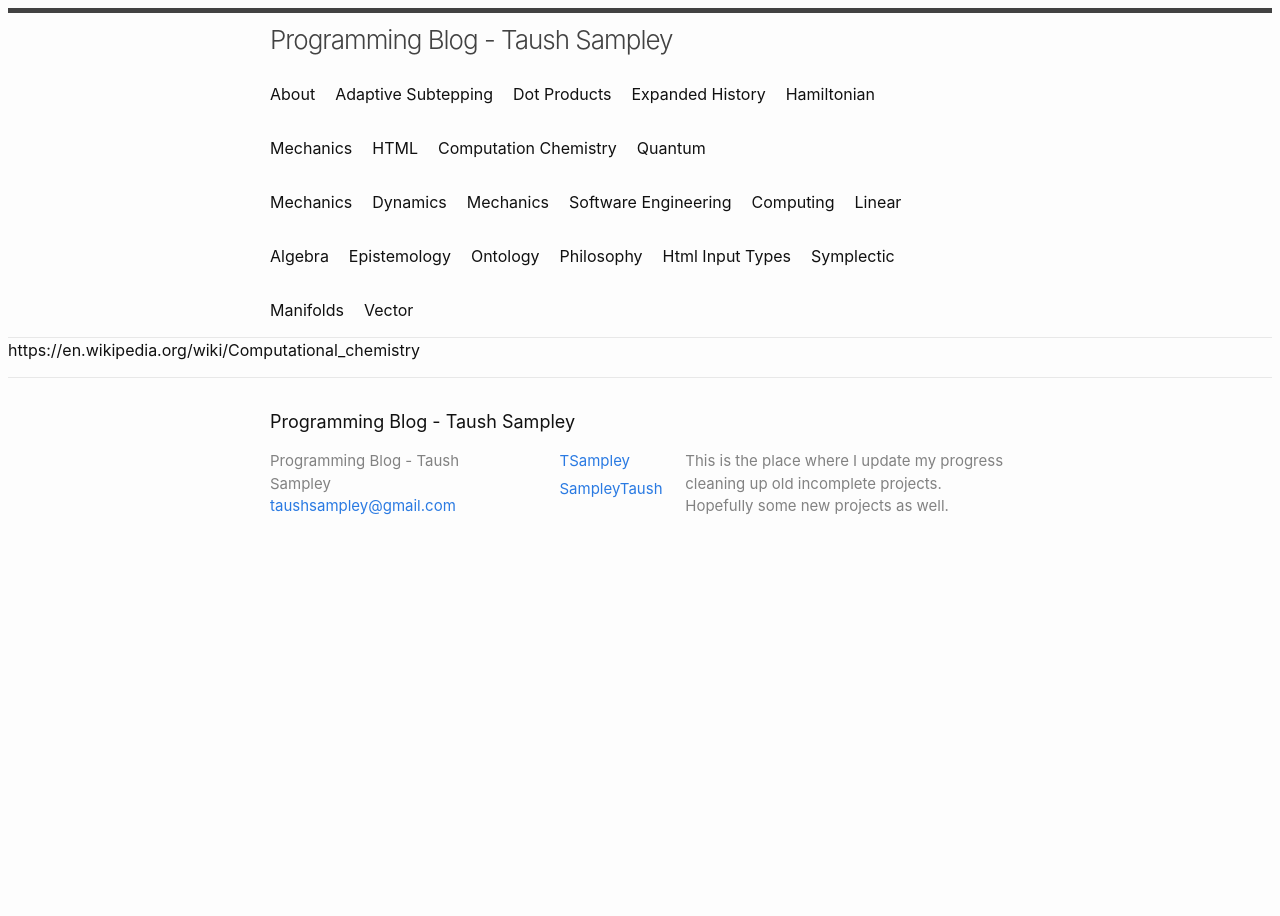
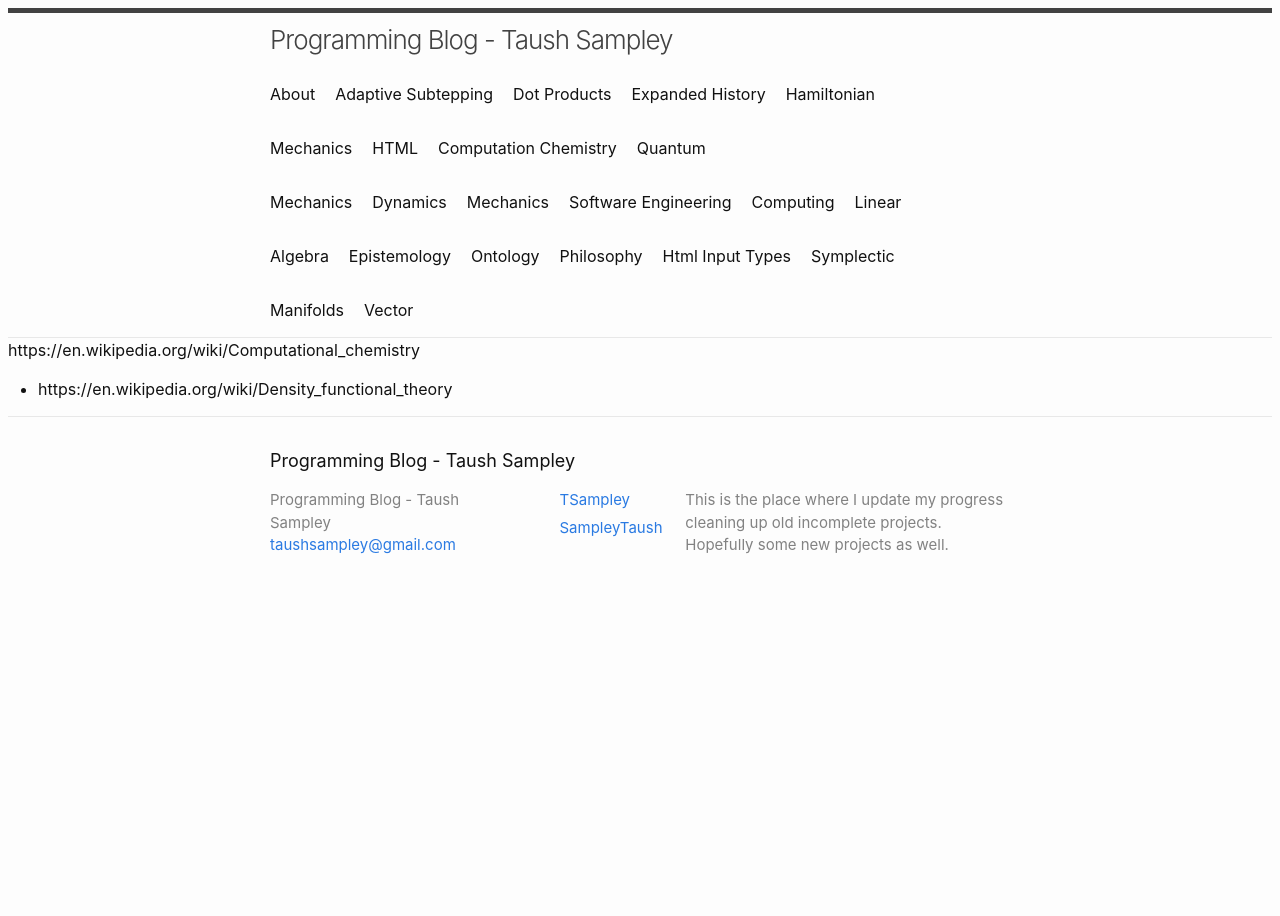
Before and after one commit to TSampley/TSampley.github.io, a Jekyll site: the page built from science/chemistry/computational/index.md, in a window 1280 px wide. Built offline with Jekyll 4.4.1, drawn with Linux system fonts in a browser that asks for light colours; some of the changed lines change nothing that is shown.

Commit message:
Add density functional theory to computational chemistry page

```diff
--- a/science/chemistry/computational/index.md
+++ b/science/chemistry/computational/index.md
@@ -6,3 +6,5 @@ description:
 ---
 
 https://en.wikipedia.org/wiki/Computational_chemistry
+
+- https://en.wikipedia.org/wiki/Density_functional_theory
```
